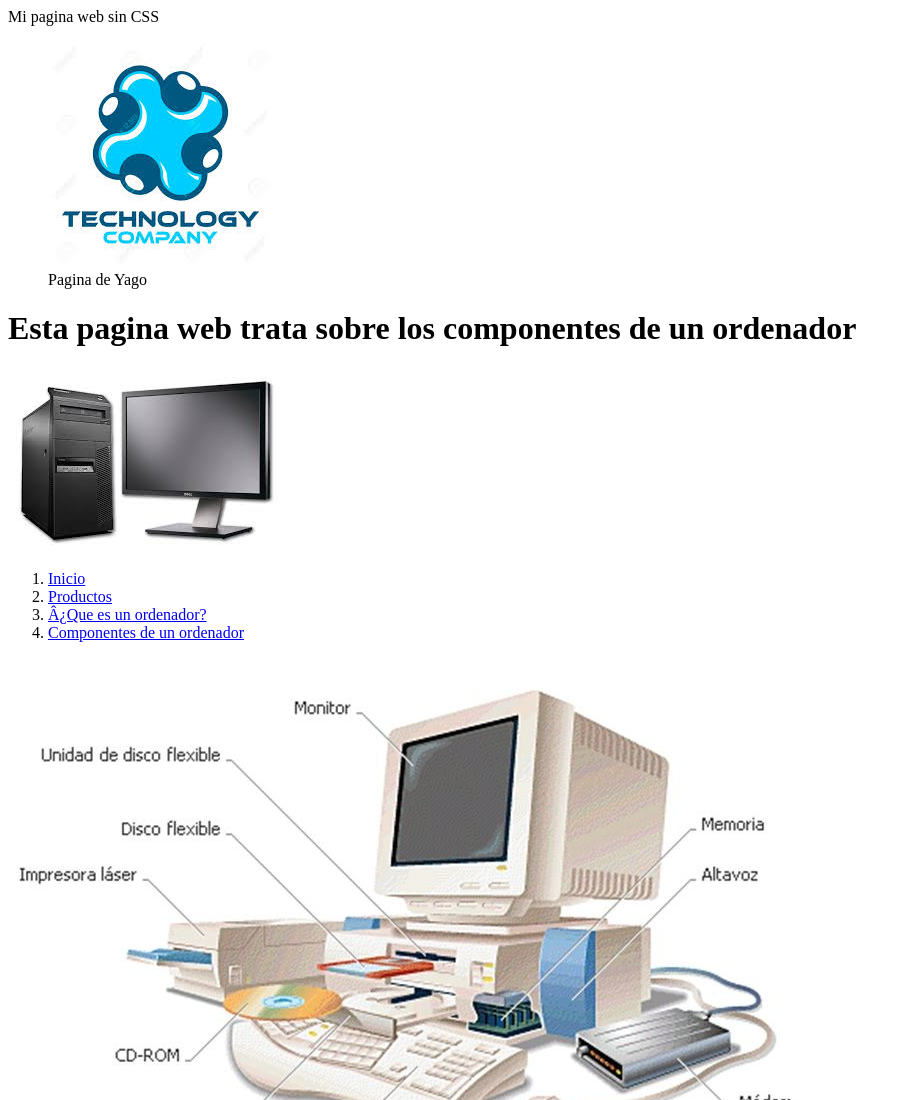
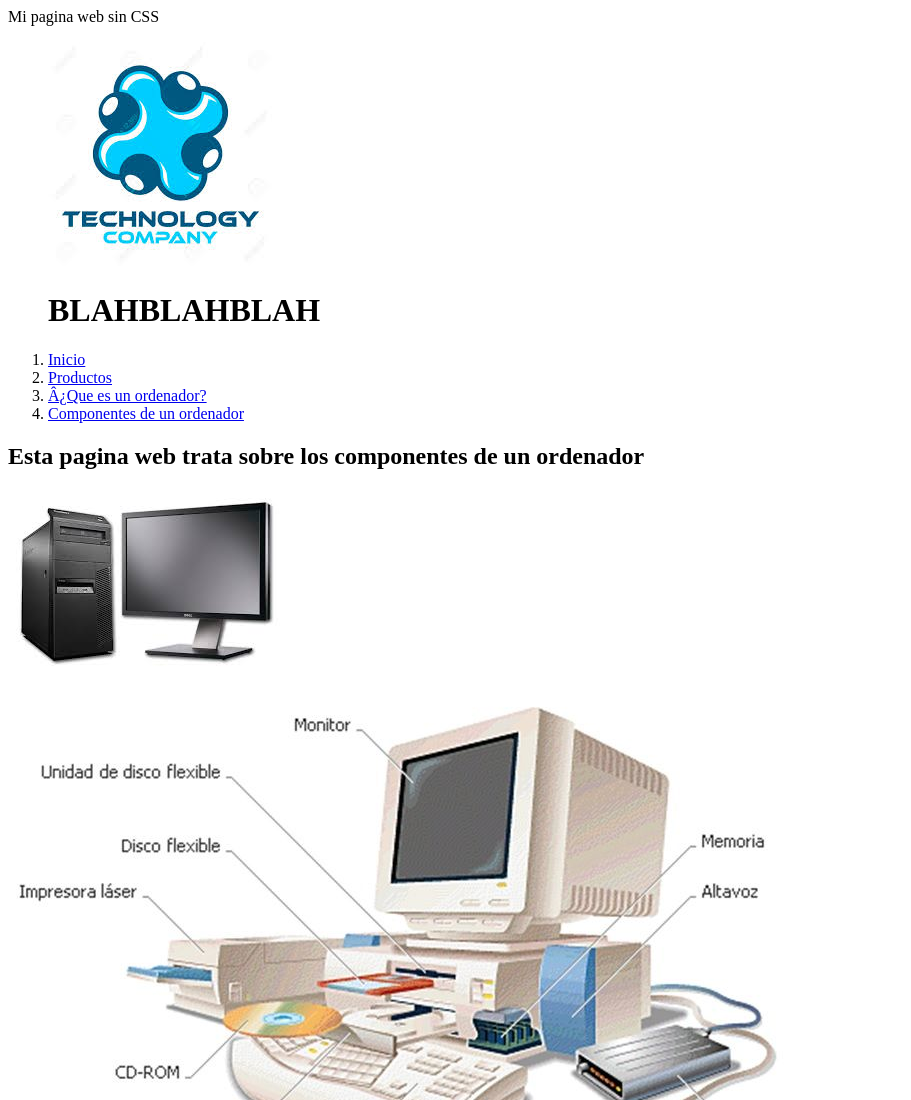
Before and after one commit to yagofb/HTML5_solo, a plain HTML site: page index.html in a window 1280 px wide. Shown: the top 1100 px of the page, without its empty margins (0-911 px from the left). Drawn offline with Linux system fonts and the light colour scheme.

Commit message:
Se cambiaron los tag y se pusieron en el lugar donde se pedian

```diff
--- a/index.html
+++ b/index.html
@@ -10,24 +10,26 @@
     <header>
         <figure>
             <img src="logo_pagina.jpeg" alt="logo de mi pagina">
-            <figcaption>Pagina de Yago</figcaption>
+            <figcaption><h1>BLAHBLAHBLAH</h1></figcaption>
         </figure>
+
+        <nav>
+            <ol>
+                <li><a href="Inicio">Inicio</a></li>
+                <li><a href="Productos">Productos</a></li>
+                <li><a href="Pagina1">¿Que es un ordenador?</a></li>
+                <li><a href="Pagina2">Componentes de un ordenador</a></li>
+            </ol>
+
+        </nav>
 
     </header>
         <main>
-            <h1>Esta pagina web trata sobre los componentes de un ordenador</h1>
+            <h2>Esta pagina web trata sobre los componentes de un ordenador</h2>
 
 
             <img src="ordenador.jpeg" alt="Imagen de un ordenador">
-            <nav>
-                <ol>
-                    <li><a href="Inicio">Inicio</a></li>
-                    <li><a href="Productos">Productos</a></li>
-                    <li><a href="Pagina1">¿Que es un ordenador?</a></li>
-                    <li><a href="Pagina2">Componentes de un ordenador</a></li>
-                </ol>
 
-            </nav>
         </main>
 
     <img src="componentes-de-un-ordenador.jpg" alt="Se ve una imagen que acaba con el argumento expuesto en la pagina">
```
